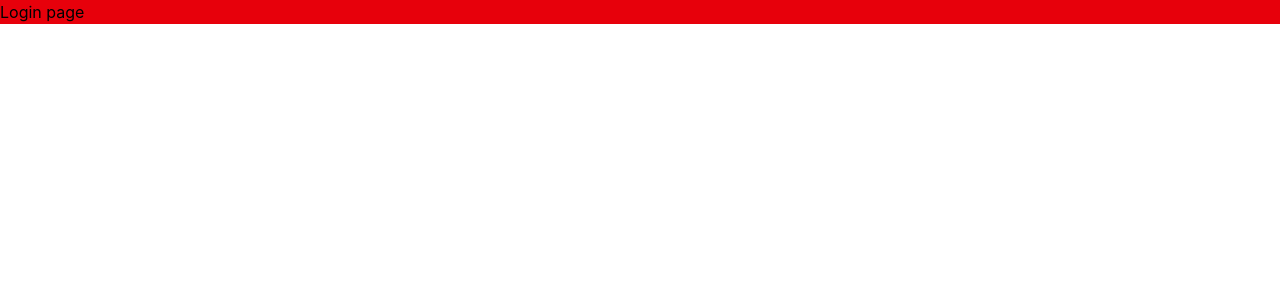
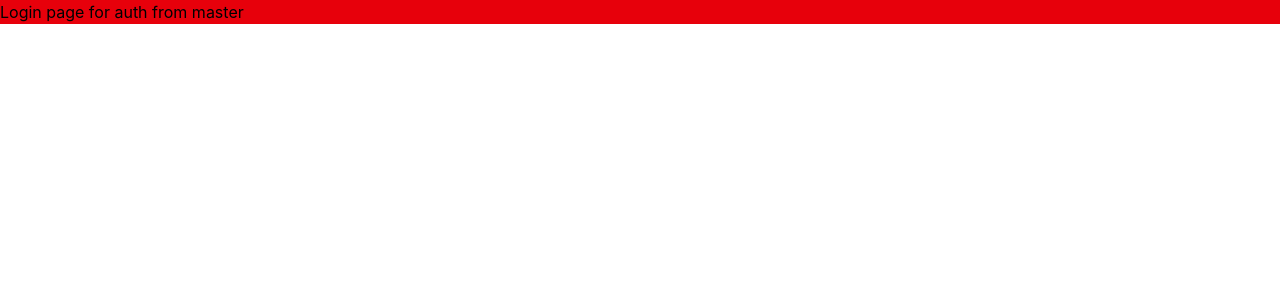
Before and after one commit to roohullah802/inspection, a React (Vite) app: page /sign-in in a window 1280 px wide. Shown: the top 300 px of the page. Built offline with nearby package versions, Linux system fonts and the light colour scheme.

Commit message:
changes in login page from master branch

```diff
--- a/src/auth/Sign-in.tsx
+++ b/src/auth/Sign-in.tsx
@@ -1,7 +1,7 @@
 
 function SignIn() {
     return (
-        <div className="bg-red-600">Login page</div>
+        <div className="bg-red-600">Login page for auth from master</div>
     )
 }
 
```
